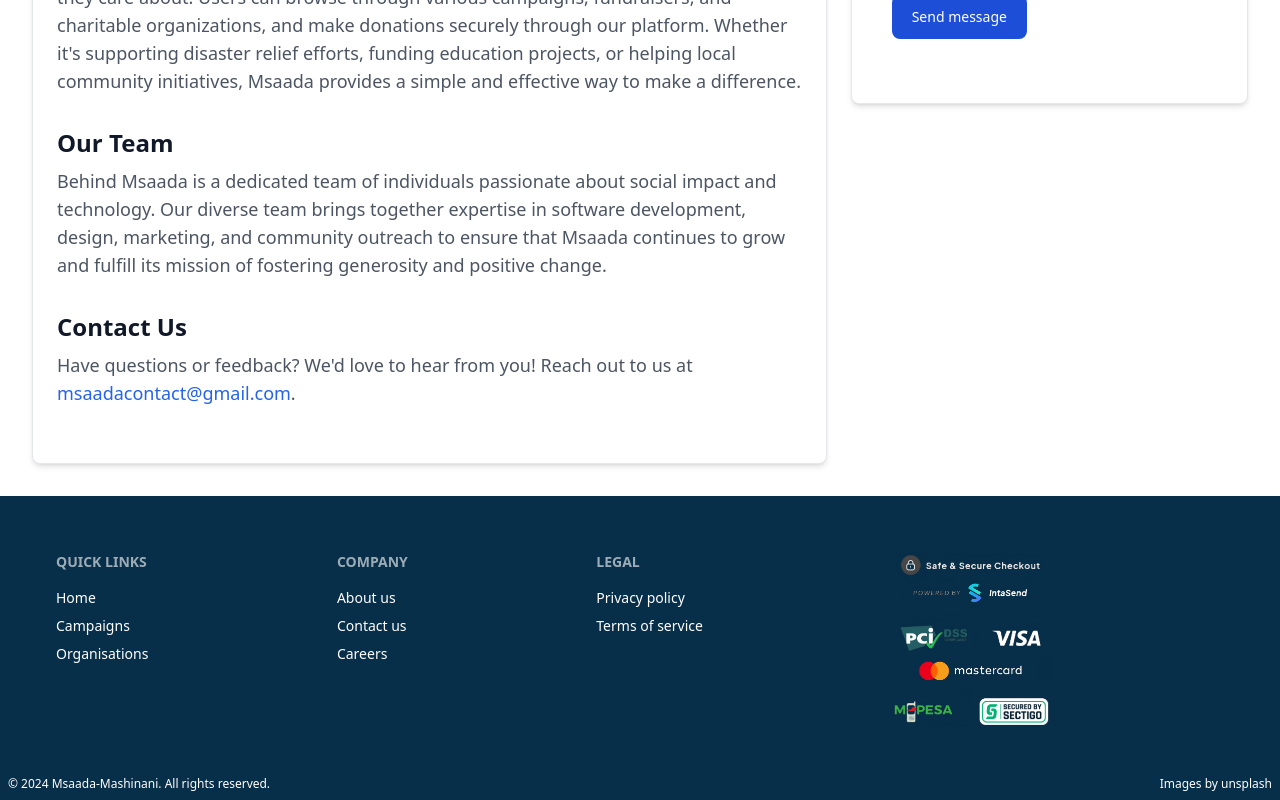
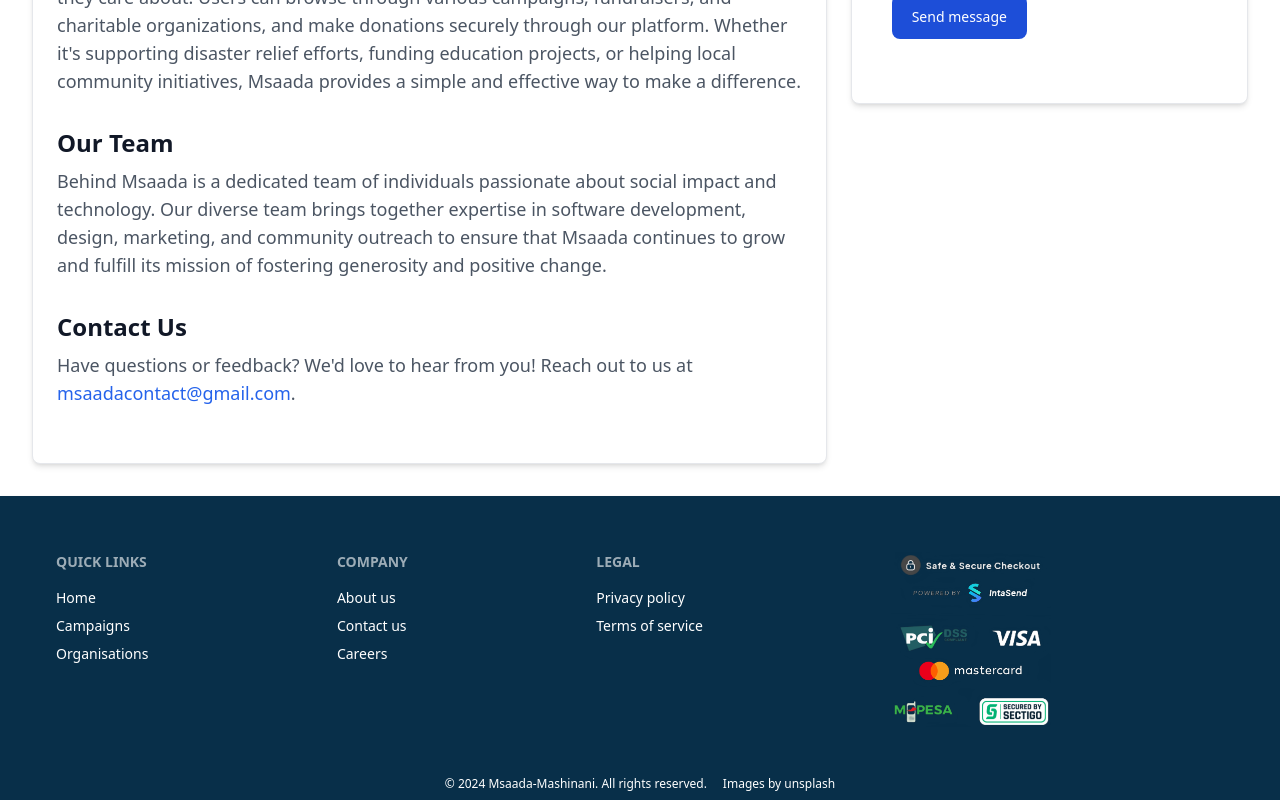
Before and after one commit to MuchokiDavid/Msaadafund-Frontend, a React (Create React App) app: page /about in a window 1280 px wide. Shown: the part 1002-1802 px from the top of the page. Built offline with nearby package versions, Linux system fonts and the light colour scheme.

Commit message:
added featured to campaign details

```diff
--- a/src/components/campaigns/Featured.jsx
+++ b/src/components/campaigns/Featured.jsx
@@ -98,7 +98,7 @@ function Featured() {
       ?
       (
         <div className='my-4 justify-center'>
-          <h1 className="text-lg lg:text-2xl font-bold my-4 text-center">Featured Campaigns</h1>
+          <h1 className="text-lg lg:text-2xl font-bold my-4 text-left">Featured Campaigns</h1>
               <div className="mx-4 grid grid-cols-1 sm:grid-cols-2 md:grid-cols-2 lg:grid-cols-4 xl:grid-cols-4 gap-4 sm:max-w-full">
               {/* <div className="grid grid-cols-1 sm:grid-cols-2 md:grid-cols-3 lg:grid-cols-4 xl:grid-cols-5 gap-4"> */}
                 {featuredCampaign && featuredCampaign.map((campaign) => {
--- a/src/components/reusables/Copyright.jsx
+++ b/src/components/reusables/Copyright.jsx
@@ -12,8 +12,9 @@ function Copyright() {
     }, [])
 
   return (
-    <div className='flex justify-between bg-sky-950'>
-        <div className='text-white text-xs text-left bg-sky-950 h-8 p-2'>
+    <div className='flex justify-center bg-sky-950'>
+      <hr className='bg-slate-50'/>
+        <div className='text-white text-xs text-center bg-sky-950 h-8 p-2'>
         © {currentYear} Msaada-Mashinani. All rights reserved.
       </div>
       <div>
--- a/src/pages/CampainDetails.jsx
+++ b/src/pages/CampainDetails.jsx
@@ -17,6 +17,7 @@ import Swal from 'sweetalert2';
 import { useAuth } from '../context/usersContext';
 import Card from './Card';
 import Announcement from '../components/reusables/Announcement';
+import Featured from '../components/campaigns/Featured';
 
 function CampainDetails() {
     const { campaignId } = useParams();
@@ -888,7 +889,10 @@ function CampainDetails() {
                         </div>
                     )}
                     </div>
+
                 </div>
+                <div className='border mt-4 px-2'><Featured/></div>
+
 
                 {/* </Popup> */}
             </div>
@@ -935,6 +939,7 @@ function CampainDetails() {
 
                 {/* </div> */}
             </div>
+
         </dialog>
 
         <dialog open={showShareModal} onClose={() => setShowShareModal(false)} className="modal flex-row justify-center items-center text-center p-4">
```
